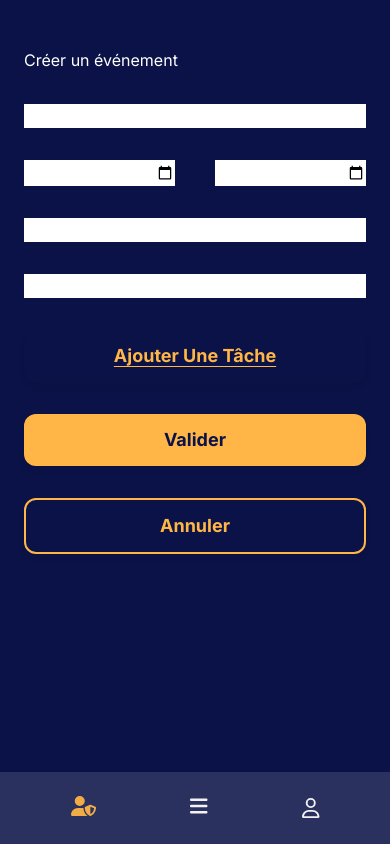
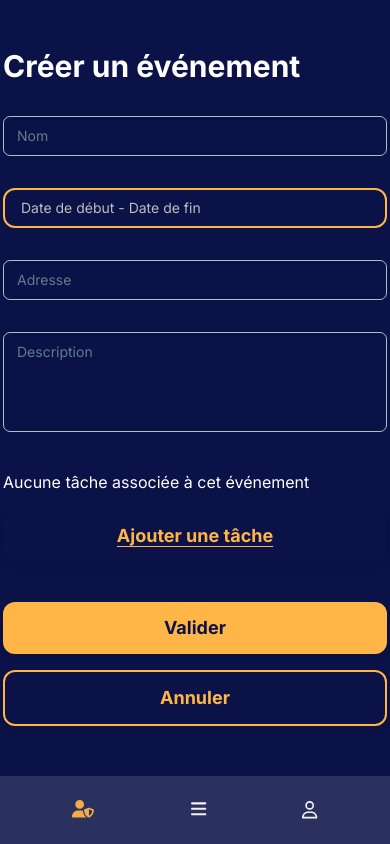
Before and after one commit to kersolo/ManagEvent_front, a React (Vite) app: page /admin/create-event in a window 390 px wide. Built offline with nearby package versions, Linux system fonts and the light colour scheme.

Commit message:
EVENT_DEVPUNK-55 - implement DatePicker component with react-date-picker library + small css changes in navBarAdmin and default components

```diff
--- a/package.json
+++ b/package.json
@@ -20,6 +20,7 @@
     "@material-tailwind/react": "^2.1.9",
     "axios": "^1.6.8",
     "react": "^18.2.0",
+    "react-datepicker": "^6.6.0",
     "react-dom": "^18.2.0",
     "react-hook-form": "^7.51.1",
     "react-router-dom": "^6.22.3",
@@ -27,6 +28,7 @@
   },
   "devDependencies": {
     "@types/react": "^18.2.67",
+    "@types/react-datepicker": "^6.2.0",
     "@types/react-dom": "^18.2.21",
     "@typescript-eslint/eslint-plugin": "^7.1.1",
     "@typescript-eslint/parser": "^7.1.1",
--- a/src/components/ButtonDefault.tsx
+++ b/src/components/ButtonDefault.tsx
@@ -37,7 +37,7 @@ export default function ButtonDefault({
   return (
     <Button
       fullWidth={true}
-      className={`capitalize text-lg rounded-xl ${buttonTheme} ${className}`}
+      className={`normal-case text-lg rounded-xl ${buttonTheme} ${className}`}
       onClick={onClick}
       type={type}
     >
--- a/src/components/InputDefault.tsx
+++ b/src/components/InputDefault.tsx
@@ -23,7 +23,9 @@ export function InputDefault<T extends FieldValues>({
         defaultValue={defaultValue}
         className={className}
       />
-      {errors && <p className="text-red-600">{errors[name]?.message}</p>}
+      {errors && (
+        <small className="text-red-600 ml-small">{errors[name]?.message}</small>
+      )}
     </>
   );
 }
--- a/src/components/NavBar/NavBarAdmin.tsx
+++ b/src/components/NavBar/NavBarAdmin.tsx
@@ -16,8 +16,8 @@ export default function NavBarAdmin() {
 
   return (
     <>
-      <nav className="flex justify-around md:justify-between items-center bg-navBarBlueDP opacity-95 text-white p-large fixed inset-x-0 bottom-0 md:sticky md:top-0">
-        <div className="hidden md:flex gap-8 xl:gap-12 ">
+      <nav className="flex justify-around text-sm lg:text-base md:justify-between items-center bg-navBarBlueDP opacity-95 text-white p-large fixed inset-x-0 bottom-0 md:sticky md:top-0 ">
+        <div className="hidden md:flex gap-8 lg:gap-12 ">
           <Link
             to={"/"}
             className={`text-orangeDP hover:text-darkOrangeDP flex gap-2`}
--- a/src/components/SelectDefault.tsx
+++ b/src/components/SelectDefault.tsx
@@ -33,7 +33,9 @@ export function SelectDefault<T extends FieldValues>({
           </>
         ))} */}
       </Select>
-      {errors && <p className="text-red-600">{errors[name]?.message}</p>}
+      {errors && (
+        <small className="text-red-600 ml-small">{errors[name]?.message}</small>
+      )}
     </div>
   );
 }
--- a/src/components/TextareaDefault.tsx
+++ b/src/components/TextareaDefault.tsx
@@ -12,7 +12,7 @@ export function TextareaDefault<T extends FieldValues>({
   className,
 }: TextareaDefaultProps<T>) {
   return (
-    <div className="w-96">
+    <>
       <Textarea
         {...register(name)}
         label={label}
@@ -21,7 +21,9 @@ export function TextareaDefault<T extends FieldValues>({
         defaultValue={defaultValue}
         className={className}
       />
-      {errors && <p className="text-red-600">{errors[name]?.message}</p>}
-    </div>
+      {errors && (
+        <small className="text-red-600 ml-small">{errors[name]?.message}</small>
+      )}
+    </>
   );
 }
--- a/src/index.css
+++ b/src/index.css
@@ -108,3 +108,10 @@
   }
   /* ... */
 }
+
+.react-datepicker-wrapper,
+.react-datepicker__input-container,
+.react-datepicker__input-container input {
+  display: block;
+  width: 100%;
+}
--- a/src/pages/Admin/HandleEvent/CreateEventPage.tsx
+++ b/src/pages/Admin/HandleEvent/CreateEventPage.tsx
@@ -1,19 +1,113 @@
+import DatePicker from "react-datepicker";
+import { useForm } from "react-hook-form";
+import * as yup from "yup";
 import ButtonDefault from "../../../components/ButtonDefault";
+import { InputDefault } from "../../../components/InputDefault";
+import { TextareaDefault } from "../../../components/TextareaDefault";
+
+import { yupResolver } from "@hookform/resolvers/yup";
+import { useState } from "react";
+import "react-datepicker/dist/react-datepicker.css";
+import { useNavigate } from "react-router-dom";
+import { CreateEventFormType } from "../../../services/types/CreateEventPage";
+
+const CreateEventFormSchema = yup.object({
+  title: yup.string().required("Veuillez remplir ce champ"),
+  startDate: yup.date().required(""),
+  endDate: yup.date().required("Veuillez remplir ce champ"),
+  adress: yup.string().required("Veuillez remplir ce champ"),
+  description: yup.string().required("Veuillez remplir ce champ"),
+});
 
 export default function CreateEventPage() {
+  const navigate = useNavigate();
+  const {
+    register,
+    handleSubmit,
+    formState: { errors },
+    setValue,
+    setError,
+  } = useForm<CreateEventFormType>({
+    resolver: yupResolver(CreateEventFormSchema),
+  });
+
+  const onSubmit = (data: CreateEventFormType) => {
+    console.log(data);
+    // post sur /events avec body = data
+  };
+
+  const [dateRange, setDateRange] = useState<(Date | null)[]>([null, null]);
+  const [startDate, endDate] = dateRange;
+
   return (
-    <form className="flex flex-col gap-8 mx-large md:w-2/3 md:m-auto my-12 md:my-16">
-      <h1>Créer un événement</h1>
-      <input type="text" />
-      <div className="flex gap-10">
-        <input type="date" className="grow" />
-        <input type="date" className="grow" />
-      </div>
-      <input type="text" />
-      <input type="text" />
-      <ButtonDefault variant="tertiary">Ajouter une tâche</ButtonDefault>
-      <ButtonDefault variant="primary">Valider</ButtonDefault>
-      <ButtonDefault variant="secondary">Annuler</ButtonDefault>
+    <form
+      onSubmit={handleSubmit(onSubmit)}
+      className="flex flex-col gap-4 mx-large w-96 m-auto my-12 md:my-16"
+    >
+      <h1 className="h1-size mb-4">Créer un événement</h1>
+      <InputDefault
+        label="Nom"
+        name="title"
+        type="text"
+        register={register}
+        errors={errors}
+      />
+
+      <DatePicker
+        selectsRange={true}
+        startDate={startDate}
+        endDate={endDate}
+        onChange={(update) => {
+          setError("endDate", { message: "" });
+          setDateRange(update);
+          if (update[0] !== null && update[1] !== null) {
+            setValue("startDate", update[0]);
+            setValue("endDate", update[1]);
+          }
+        }}
+        className="border-dp bg-darkBlueDP text-sm py-2 px-4"
+        placeholderText="Date de début - Date de fin"
+        dateFormat="dd/MM/yyyy"
+      />
+      {errors && (
+        <small className="text-red-600 ml-small">
+          {errors["endDate"]?.message}
+        </small>
+      )}
+
+      <InputDefault
+        label="Adresse"
+        name="adress"
+        type="text"
+        register={register}
+        errors={errors}
+      />
+      <TextareaDefault
+        label="Description"
+        name="description"
+        register={register}
+        errors={errors}
+      />
+      <p>Aucune tâche associée à cet événement</p>
+      <ButtonDefault
+        variant="tertiary"
+        className="mb-6"
+        onClick={
+          () => console.log("ajout tâche")
+          //open modale ajout tâche
+        }
+      >
+        Ajouter une tâche
+      </ButtonDefault>
+      <ButtonDefault type="submit" variant="primary">
+        Valider
+      </ButtonDefault>
+      <ButtonDefault
+        onClick={() => navigate("/admin/events")}
+        variant="secondary"
+      >
+        Annuler
+      </ButtonDefault>
     </form>
   );
 }
--- /dev/null
+++ b/src/services/types/CreateEventPage.ts
@@ -0,0 +1,7 @@
+export type CreateEventFormType = {
+  title: string;
+  startDate: Date;
+  endDate: Date;
+  adress: string;
+  description: string;
+};
```
